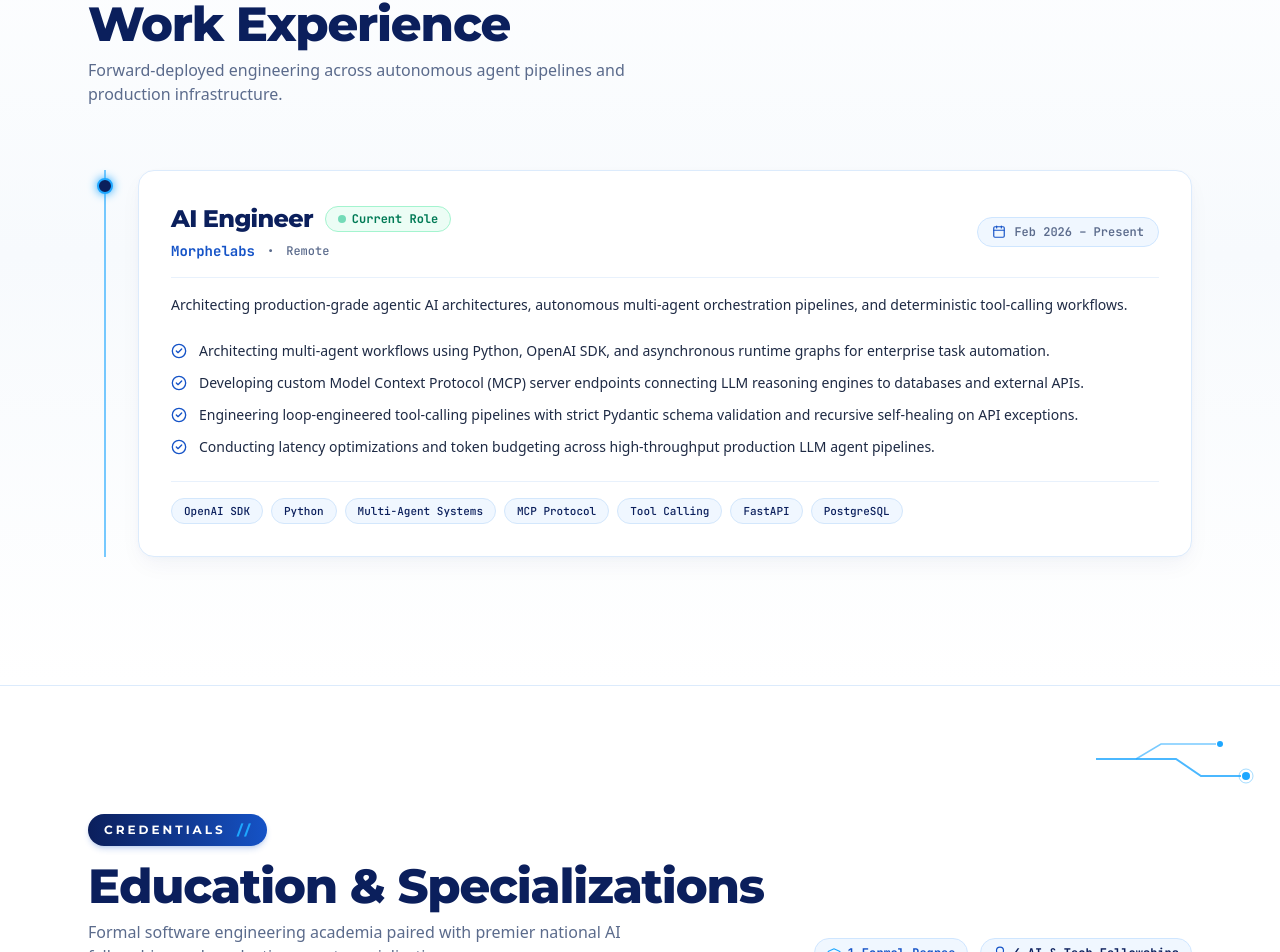
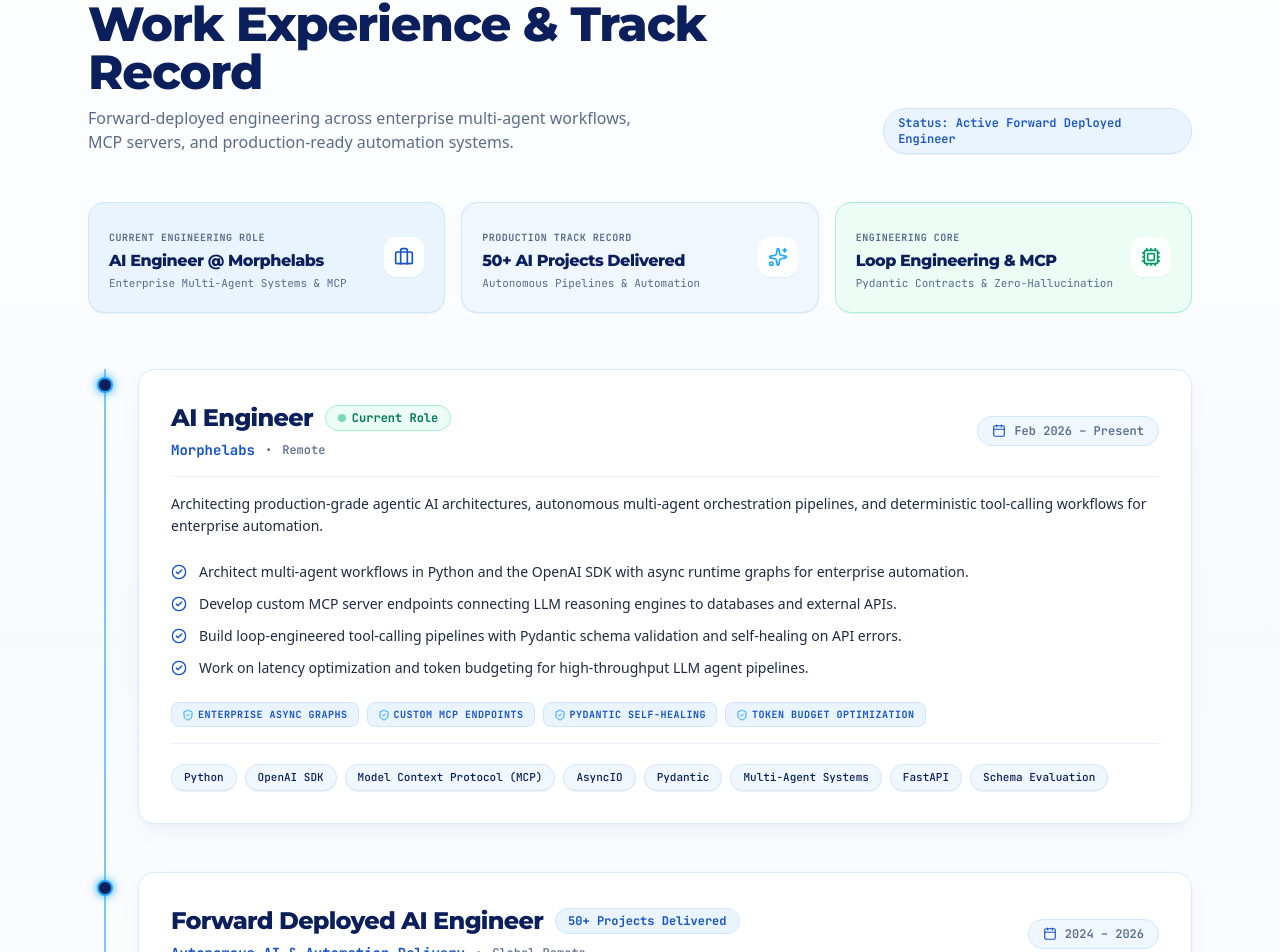
Before and after one commit to SainBux-HadiSeelro/sainbux-portfolio, a Next.js app: page / in a window 1280 px wide. Shown: the part 3584-4536 px from the top of the page. Built offline with nearby package versions, Linux system fonts and the light colour scheme; no server answers.

Commit message:
Redesign and update Experience section based on updated resume specifications

```diff
--- a/src/components/Experience.tsx
+++ b/src/components/Experience.tsx
@@ -1,7 +1,17 @@
 "use client";
 
 import { motion } from "framer-motion";
-import { Calendar, CheckCircle2 } from "lucide-react";
+import {
+  Calendar,
+  CheckCircle2,
+  Briefcase,
+  Layers,
+  Cpu,
+  Sparkles,
+  ArrowUpRight,
+  ShieldCheck,
+  Terminal,
+} from "lucide-react";
 import { SectionPill, CircuitLineDecoration } from "./SignatureElements";
 
 export default function Experience() {
@@ -12,79 +22,188 @@ export default function Experience() {
       type: "Remote",
       period: "Feb 2026 – Present",
       isCurrent: true,
+      tag: "Current Role",
+      tagColor: "text-emerald-700 bg-emerald-50 border-emerald-200",
       description:
-        "Architecting production-grade agentic AI architectures, autonomous multi-agent orchestration pipelines, and deterministic tool-calling workflows.",
+        "Architecting production-grade agentic AI architectures, autonomous multi-agent orchestration pipelines, and deterministic tool-calling workflows for enterprise automation.",
       highlights: [
-        "Architecting multi-agent workflows using Python, OpenAI SDK, and asynchronous runtime graphs for enterprise task automation.",
-        "Developing custom Model Context Protocol (MCP) server endpoints connecting LLM reasoning engines to databases and external APIs.",
-        "Engineering loop-engineered tool-calling pipelines with strict Pydantic schema validation and recursive self-healing on API exceptions.",
-        "Conducting latency optimizations and token budgeting across high-throughput production LLM agent pipelines.",
+        "Architect multi-agent workflows in Python and the OpenAI SDK with async runtime graphs for enterprise automation.",
+        "Develop custom MCP server endpoints connecting LLM reasoning engines to databases and external APIs.",
+        "Build loop-engineered tool-calling pipelines with Pydantic schema validation and self-healing on API errors.",
+        "Work on latency optimization and token budgeting for high-throughput LLM agent pipelines.",
+      ],
+      impactMetrics: [
+        "Enterprise Async Graphs",
+        "Custom MCP Endpoints",
+        "Pydantic Self-Healing",
+        "Token Budget Optimization",
       ],
       skills: [
+        "Python",
         "OpenAI SDK",
+        "Model Context Protocol (MCP)",
+        "AsyncIO",
+        "Pydantic",
+        "Multi-Agent Systems",
+        "FastAPI",
+        "Schema Evaluation",
+      ],
+    },
+    {
+      role: "Forward Deployed AI Engineer",
+      company: "Autonomous AI & Automation Delivery",
+      type: "Global Remote",
+      period: "2024 – 2026",
+      isCurrent: false,
+      tag: "50+ Projects Delivered",
+      tagColor: "text-[#1553C7] bg-[#EAF4FF] border-[#CFE6FF]",
+      description:
+        "Forward-deployed engineering designing and shipping end-to-end autonomous agent solutions, reactive web dashboards, and deterministic feedback loops for commercial use cases.",
+      highlights: [
+        "Delivered 50+ AI and automation projects spanning multi-agent swarms, RAG architectures, and custom tool-calling agents.",
+        "Engineered coordinated multi-agent platforms with live biometrics tool calling, Markov decision telemetry, and real-time reasoning traces.",
+        "Built bilingual (English & Roman Urdu) spreadsheet automation agents with deterministic undo snapshots and confirmation guards.",
+        "Automated multi-stage lead qualification pipelines integrating conversational AI with calendar scheduling and webhook event handlers.",
+      ],
+      impactMetrics: [
+        "50+ Systems Delivered",
+        "Multi-Agent Swarm Orchestration",
+        "Bilingual Agent Intelligence",
+        "Closed-Loop Automations",
+      ],
+      skills: [
         "Python",
-        "Multi-Agent Systems",
-        "MCP Protocol",
-        "Tool Calling",
-        "FastAPI",
-        "PostgreSQL",
+        "Next.js 15",
+        "TypeScript",
+        "Streamlit",
+        "OpenAI SDK",
+        "Docker",
+        "n8n Workflows",
+        "Supabase",
       ],
+    },
+  ];
+
+  const highlightsSummary = [
+    {
+      title: "Current Engineering Role",
+      value: "AI Engineer @ Morphelabs",
+      sub: "Enterprise Multi-Agent Systems & MCP",
+      icon: Briefcase,
+      color: "text-[#1553C7]",
+      bg: "bg-[#EAF4FF]",
+      border: "border-[#CFE6FF]",
+    },
+    {
+      title: "Production Track Record",
+      value: "50+ AI Projects Delivered",
+      sub: "Autonomous Pipelines & Automation",
+      icon: Sparkles,
+      color: "text-[#1EA7FF]",
+      bg: "bg-[#F0F7FF]",
+      border: "border-[#CFE6FF]",
+    },
+    {
+      title: "Engineering Core",
+      value: "Loop Engineering & MCP",
+      sub: "Pydantic Contracts & Zero-Hallucination",
+      icon: Cpu,
+      color: "text-emerald-600",
+      bg: "bg-emerald-50",
+      border: "border-emerald-200",
     },
   ];
 
   return (
     <section id="experience" className="py-24 md:py-32 relative bg-gradient-to-b from-white via-[#F7FAFD] to-white border-b border-[#DCEBFC]">
       {/* Decorative Circuit Lines */}
-      <div className="absolute top-12 left-6 hidden xl:block">
+      <div className="absolute top-12 left-6 hidden xl:block pointer-events-none">
         <CircuitLineDecoration orientation="left" />
       </div>
 
       <div className="max-w-6xl mx-auto px-4 sm:px-6">
         {/* Signature Gradient Pill Label */}
         <div className="mb-4">
-          <SectionPill title="TRACK RECORD //" />
+          <SectionPill title="EXPERIENCE //" />
         </div>
 
-        <div className="flex flex-col md:flex-row md:items-end justify-between mb-16 gap-4">
+        {/* Section Heading */}
+        <div className="flex flex-col md:flex-row md:items-end justify-between mb-12 gap-4">
           <div>
             <h2 className="font-heading text-3xl sm:text-4xl lg:text-5xl font-extrabold tracking-tight text-[#0B1F5C]">
-              Work Experience
+              Work Experience &amp; Track Record
             </h2>
             <p className="text-[#5B6B8C] text-sm sm:text-base mt-2.5 max-w-xl">
-              Forward-deployed engineering across autonomous agent pipelines and production infrastructure.
+              Forward-deployed engineering across enterprise multi-agent workflows, MCP servers, and production-ready automation systems.
             </p>
           </div>
+          <div className="font-mono text-xs font-semibold text-[#1553C7] bg-[#EAF4FF] px-3.5 py-1.5 rounded-full border border-[#CFE6FF] self-start md:self-auto shadow-2xs">
+            Status: Active Forward Deployed Engineer
+          </div>
+        </div>
+
+        {/* Quick Highlights Summary Cards */}
+        <div className="grid grid-cols-1 md:grid-cols-3 gap-4 mb-14">
+          {highlightsSummary.map((item, idx) => {
+            const Icon = item.icon;
+            return (
+              <motion.div
+                key={item.title}
+                initial={{ opacity: 0, y: 12 }}
+                whileInView={{ opacity: 1, y: 0 }}
+                viewport={{ once: true }}
+                transition={{ duration: 0.25, delay: idx * 0.05 }}
+                className={`p-4 sm:p-5 rounded-2xl ${item.bg} border ${item.border} shadow-2xs flex items-center justify-between gap-4`}
+              >
+                <div>
+                  <span className="text-[10px] font-mono uppercase font-bold tracking-wider text-[#5B6B8C]">
+                    {item.title}
+                  </span>
+                  <div className="font-heading font-extrabold text-base text-[#0B1F5C] mt-0.5">
+                    {item.value}
+                  </div>
+                  <div className="text-[11px] font-mono text-[#5B6B8C] mt-0.5">
+                    {item.sub}
+                  </div>
+                </div>
+                <div className="w-10 h-10 rounded-xl bg-white/90 border border-white flex items-center justify-center shrink-0 shadow-2xs">
+                  <Icon className={`w-5 h-5 ${item.color}`} />
+                </div>
+              </motion.div>
+            );
+          })}
         </div>
 
         {/* Vertical Timeline with Cyan Line and Navy Dots */}
         <div className="relative pl-6 sm:pl-8 border-l-2 border-[#1EA7FF]/60 space-y-12 ml-2 sm:ml-4">
           {experiences.map((exp, idx) => (
             <motion.div
-              key={idx}
+              key={exp.role}
               initial={{ opacity: 0, x: -10 }}
               whileInView={{ opacity: 1, x: 0 }}
               viewport={{ once: true }}
-              transition={{ duration: 0.3 }}
+              transition={{ duration: 0.3, delay: idx * 0.08 }}
               className="relative group"
             >
               {/* Timeline Navy Dot with Cyan Glow Border */}
               <div className="absolute -left-[33px] sm:-left-[41px] top-2 w-4 h-4 rounded-full bg-[#0B1F5C] border-2 border-[#1EA7FF] shadow-[0_0_10px_#1EA7FF]" />
 
-              <div className="tech-card rounded-2xl p-6 sm:p-8 bg-white border border-[#DCEBFC] shadow-sm hover:border-[#1EA7FF] transition-all">
+              <div className="tech-card rounded-2xl p-6 sm:p-8 bg-white border border-[#DCEBFC] shadow-sm hover:border-[#1EA7FF] hover:shadow-[0_12px_28px_-6px_rgba(21,83,199,0.1)] transition-all">
+                {/* Card Header */}
                 <div className="flex flex-col sm:flex-row sm:items-center justify-between gap-3 mb-4 pb-4 border-b border-[#E8F1FC]">
                   <div>
-                    <div className="flex items-center gap-3">
+                    <div className="flex flex-wrap items-center gap-3">
                       <h3 className="font-heading text-xl sm:text-2xl font-extrabold text-[#0B1F5C]">
                         {exp.role}
                       </h3>
-                      {exp.isCurrent && (
-                        <span className="inline-flex items-center gap-1.5 px-3 py-1 rounded-full text-xs font-mono font-bold text-emerald-700 bg-emerald-50 border border-emerald-200">
+                      <span className={`inline-flex items-center gap-1.5 px-3 py-1 rounded-full text-xs font-mono font-bold border ${exp.tagColor}`}>
+                        {exp.isCurrent && (
                           <span className="w-2 h-2 rounded-full bg-emerald-500 animate-pulse" />
-                          Current Role
-                        </span>
-                      )}
+                        )}
+                        {exp.tag}
+                      </span>
                     </div>
-                    <div className="flex items-center gap-3 text-xs font-mono text-[#5B6B8C] mt-1.5">
+                    <div className="flex items-center gap-2.5 text-xs font-mono text-[#5B6B8C] mt-1.5">
                       <span className="text-[#1553C7] font-bold text-sm">{exp.company}</span>
                       <span>&bull;</span>
                       <span className="font-medium">{exp.type}</span>
@@ -101,7 +220,7 @@ export default function Experience() {
                   {exp.description}
                 </p>
 
-                {/* Highlights */}
+                {/* Highlights from Resume */}
                 <div className="space-y-3 mb-6">
                   {exp.highlights.map((item, hIdx) => (
                     <div key={hIdx} className="flex items-start gap-3 text-xs sm:text-sm text-[#1E2A44]">
@@ -111,12 +230,25 @@ export default function Experience() {
                   ))}
                 </div>
 
+                {/* Impact Tags */}
+                <div className="flex flex-wrap gap-2 mb-4 pb-4 border-b border-[#E8F1FC]">
+                  {exp.impactMetrics.map((metric) => (
+                    <span
+                      key={metric}
+                      className="inline-flex items-center gap-1 px-2.5 py-1 rounded-lg text-[10px] font-mono font-bold uppercase tracking-wider text-[#1553C7] bg-[#EAF4FF] border border-[#CFE6FF]"
+                    >
+                      <ShieldCheck className="w-3 h-3 text-[#1EA7FF]" />
+                      <span>{metric}</span>
+                    </span>
+                  ))}
+                </div>
+
                 {/* Tech Pills */}
-                <div className="flex flex-wrap gap-2 pt-4 border-t border-[#E8F1FC]">
+                <div className="flex flex-wrap gap-2 pt-1">
                   {exp.skills.map((skill) => (
                     <span
                       key={skill}
-                      className="pill-badge text-[11px] font-mono px-3 py-1 rounded-full text-[#0B1F5C] bg-[#F0F7FF] border border-[#DCEBFC] font-medium"
+                      className="pill-badge text-[11px] font-mono px-3 py-1 rounded-full text-[#0B1F5C] bg-[#F0F7FF] border border-[#DCEBFC] hover:border-[#1EA7FF] hover:bg-[#E1F0FF] transition-colors shadow-2xs font-medium"
                     >
                       {skill}
                     </span>
```
